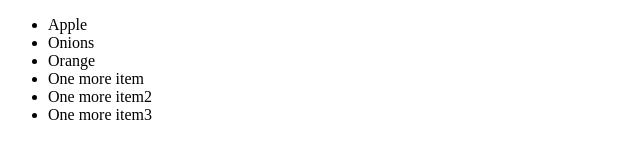
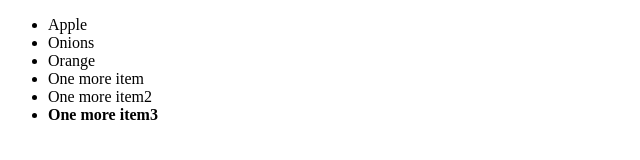
Before and after one commit to ParamPr/shoppinglist, a plain HTML site: page index.html in a window 1280 px wide. Shown: the full height of the page, 0-640 px from the left. Drawn offline with Linux system fonts and the light colour scheme.

Commit message:
Update index.html

```diff
--- a/index.html
+++ b/index.html
@@ -12,7 +12,7 @@
           <li>One more item </li>
           <li>One more item2 </li>
 
-          <li>One more item3 </li>
+        <b><li>One more item3 </li> </b>
       </ul>
 
   </body>
```
